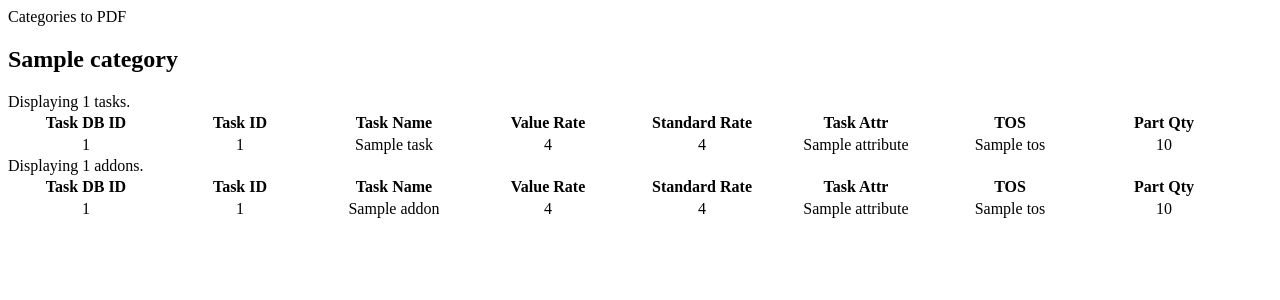
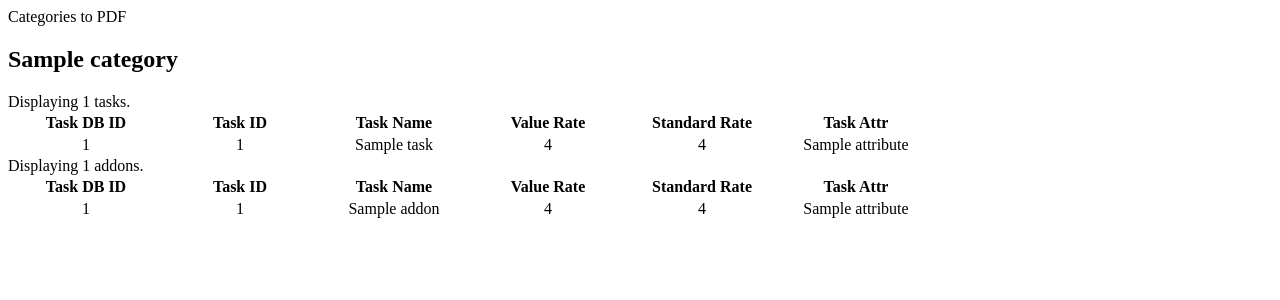
Before and after one commit to itslong/pmd_main, a Django app: template pdf_tasks/templates/category_pdf.html in a window 1280 px wide. Shown: the top 300 px of the page. Run offline with Django 3.2, Linux system fonts and the light colour scheme; the template is opened without the code that fills it: most values are stand-ins (such as "Sample title", 1, 10 or a date in 2020); parts of the project's set-up code (start-up, migrations or seed data) failed here and were passed over.

```diff
--- a/pdf_tasks/templates/category_pdf.html
+++ b/pdf_tasks/templates/category_pdf.html
@@ -26,8 +26,6 @@
             <th>Value Rate</th>
             <th>Standard Rate</th>
             <th>Task Attr</th>
-            <th>TOS</th>
-            <th>Part Qty</th>
           </tr>
         </thead>
 
@@ -40,8 +38,6 @@
             <td>{{ t.task_value_rate }}</td>
             <td>{{ t.task_std_rate }}</td>
             <td>{{ t.attribute }}</td>
-            <td>{{ t.tos }}</td>
-            <td>{{ t.quantity }}</td>
           </tr>
           {% endfor %}
         </tbody>
@@ -59,8 +55,6 @@
             <th>Value Rate</th>
             <th>Standard Rate</th>
             <th>Task Attr</th>
-            <th>TOS</th>
-            <th>Part Qty</th>
           </tr>
         </thead>
         <tbody>
@@ -72,8 +66,6 @@
             <td>{{ a.task_value_rate }}</td>
             <td>{{ a.task_std_rate }}</td>
             <td>{{ a.attribute }}</td>
-            <td>{{ a.tos }}</td>
-            <td>{{ a.quantity }}</td>
           </tr>
           {% endfor %}
         </tbody>
```
Also changed, not shown: pdf_tasks/views.py (+0 -9 lines), web/src/components/NavBar.js (+6 -3 lines).
